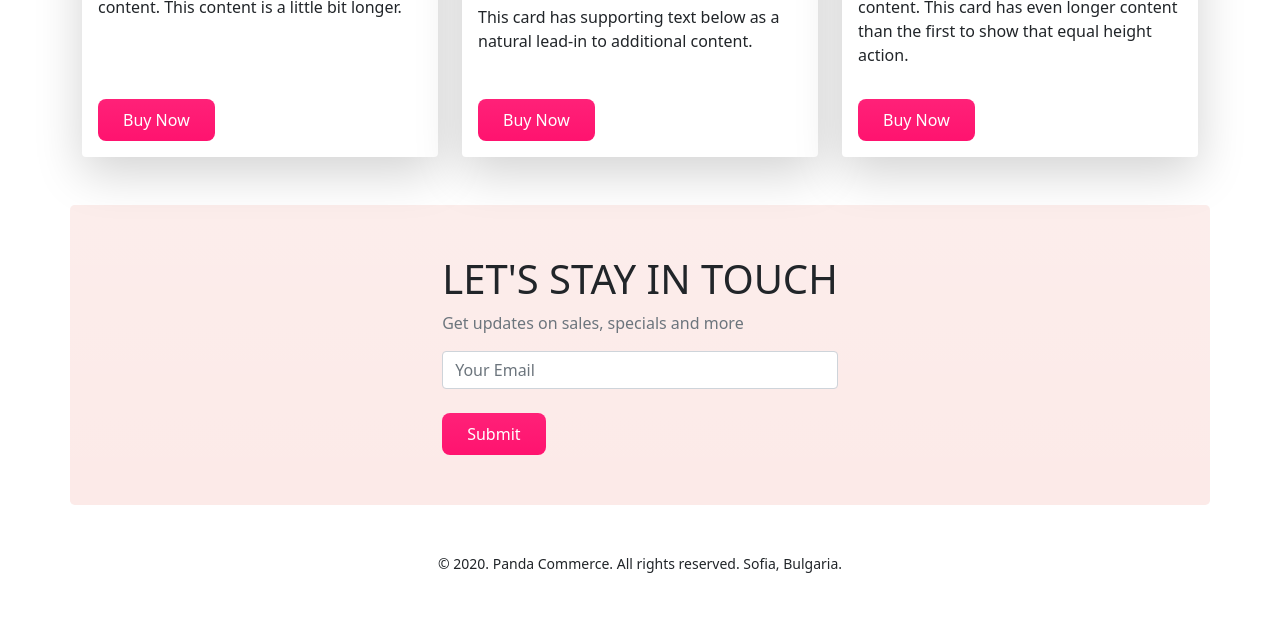
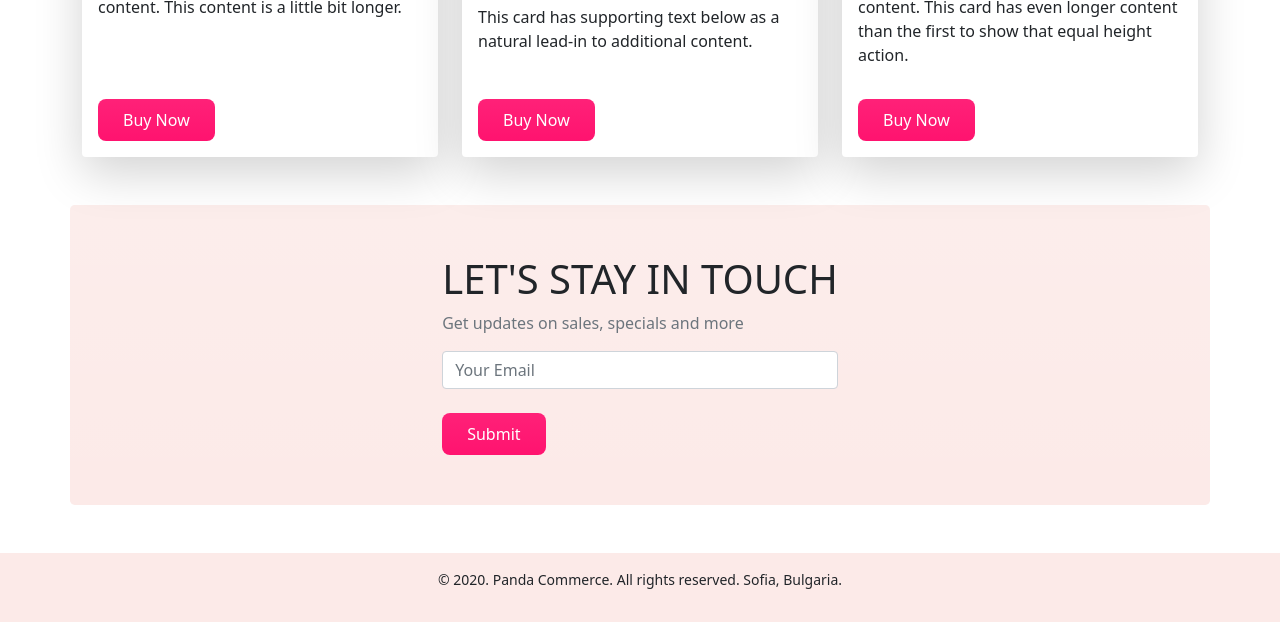
Before and after one commit to arif2494/Panda-House, a plain HTML site: page index.html in a window 1280 px wide. Shown: the part 1861-2483 px from the top of the page. Before the commit the page ends 2451 px from the top, so only its background shows below. Drawn offline with Linux system fonts and the light colour scheme.

Commit message:
added footer background

```diff
--- a/index.html
+++ b/index.html
@@ -241,7 +241,7 @@
     </section>
   </main>
   <!-- *footer start -->
-  <footer class="mt-5">
+  <footer class="mt-5 py-3 panda-bg-info">
     <p class="small text-center">
       &copy 2020. Panda Commerce. All rights reserved. Sofia, Bulgaria.
     </p>
```
